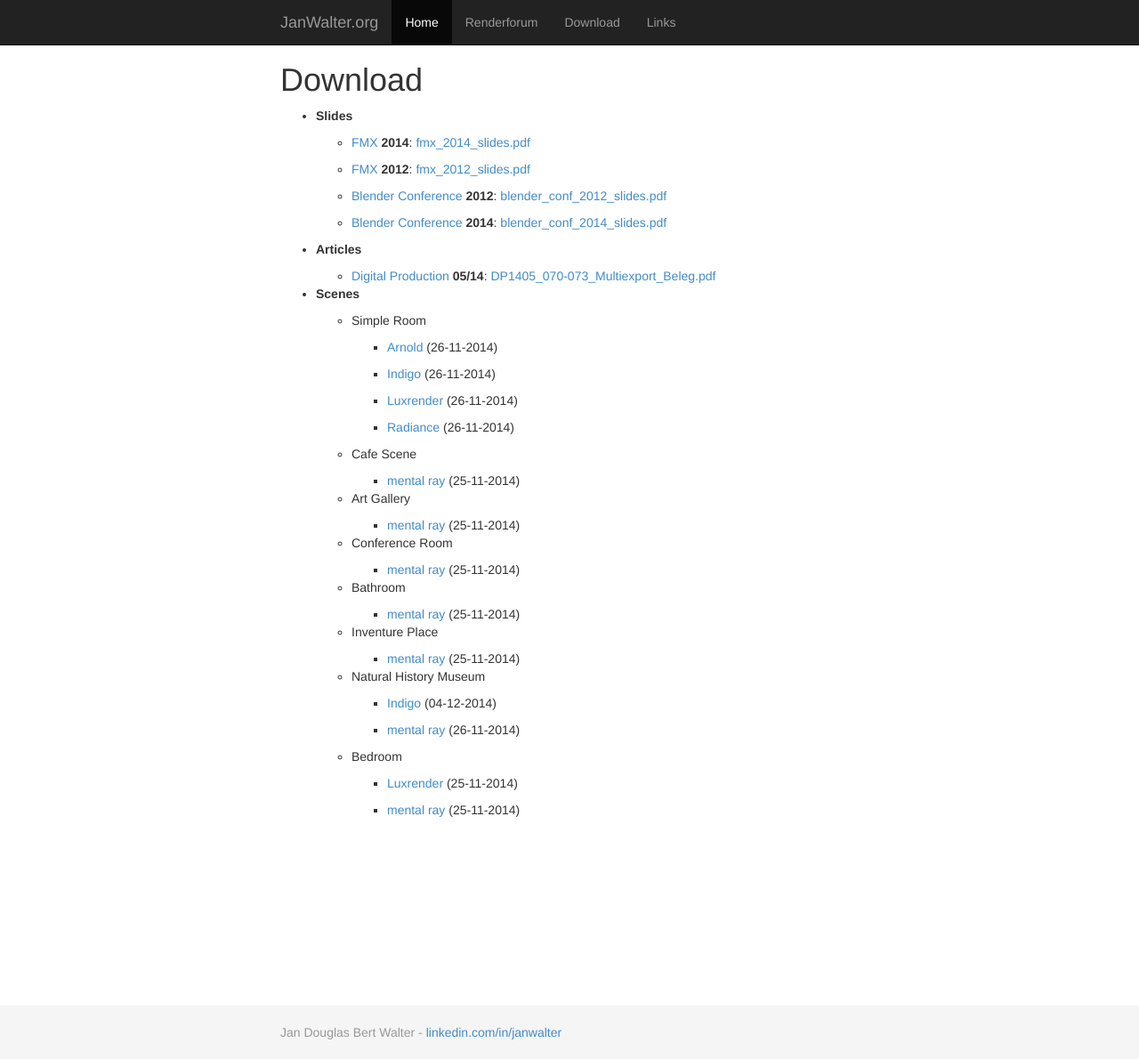
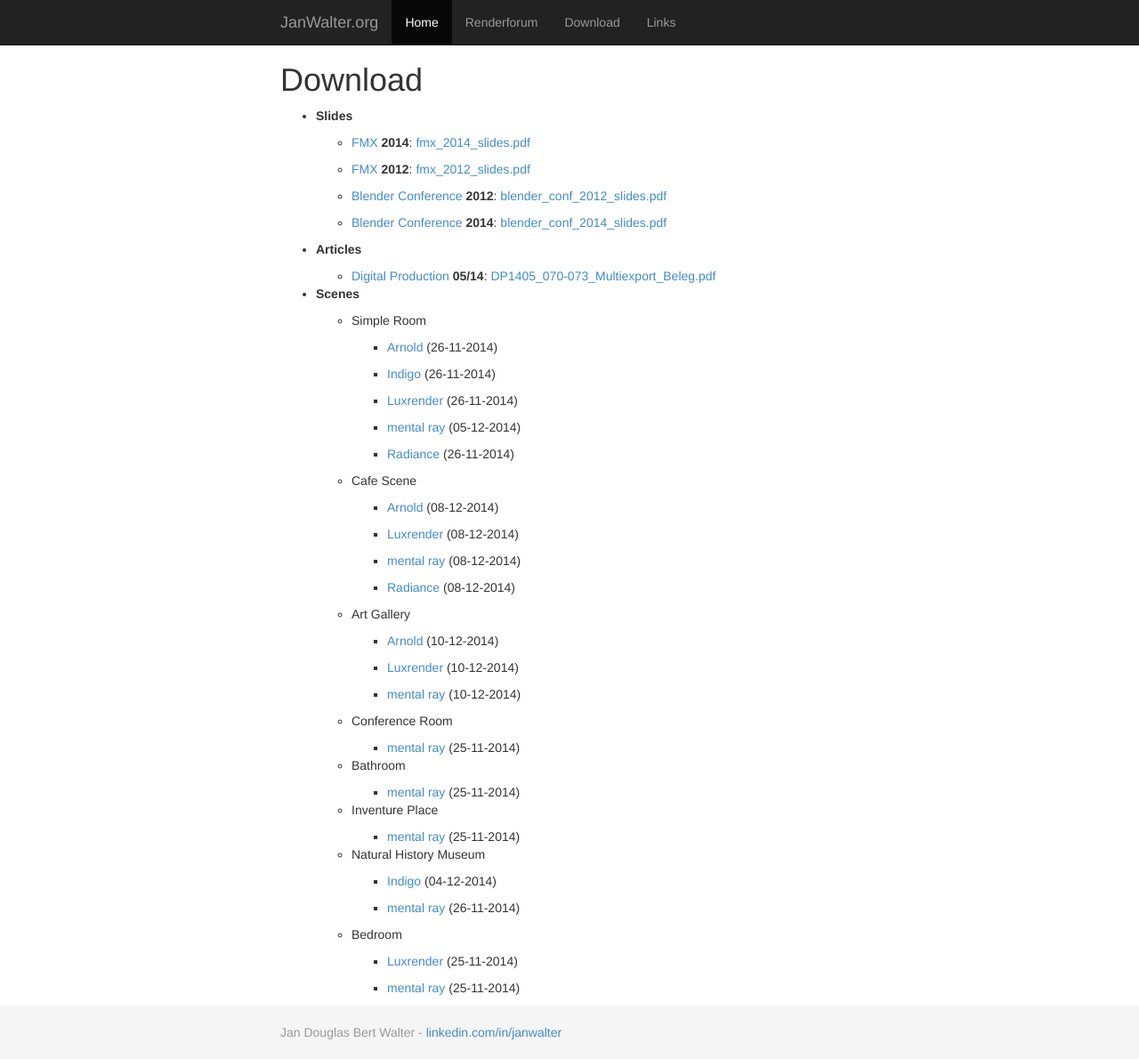
Before and after one commit to wahn/jan_walter_org, a Jekyll site: the page built from download/index.md, in a window 1280 px wide and 1190 px high. Shown: the whole window at 89% size. Built offline with Jekyll 4.4.1, drawn with Linux system fonts in a browser that asks for light colours; Markdown is read by kramdown in place of the engine named in the settings.

Commit message:
Add more download links for the first three Radiance scenes.

```diff
--- a/download/index.md
+++ b/download/index.md
@@ -33,15 +33,27 @@ Download
 
         + [Luxrender](https://www.janwalter.org/Download/Scenes/simple_room_lxs.tar.gz) (26-11-2014)
 
+        + [mental ray](https://www.janwalter.org/Download/Scenes/simple_room_mi.tar.gz) (05-12-2014)
+
         + [Radiance](https://www.janwalter.org/Download/Scenes/simple_room_rad.tar.gz) (26-11-2014)
 
     - Cafe Scene
 
-        + [mental ray](https://www.janwalter.org/Download/Scenes/cafe_scene_mi.tar.gz) (25-11-2014)
+        + [Arnold](https://www.janwalter.org/Download/Scenes/cafe_scene_ass.tar.gz) (08-12-2014)
+
+        + [Luxrender](https://www.janwalter.org/Download/Scenes/cafe_scene_lxs.tar.gz) (08-12-2014)
+
+        + [mental ray](https://www.janwalter.org/Download/Scenes/cafe_scene_mi.tar.gz) (08-12-2014)
+
+        + [Radiance](https://www.janwalter.org/Download/Scenes/cafe_scene_rad.tar.gz) (08-12-2014)
 
     - Art Gallery
 
-        + [mental ray](https://www.janwalter.org/Download/Scenes/art_gallery_mi.tar.gz) (25-11-2014)
+        + [Arnold](https://www.janwalter.org/Download/Scenes/art_gallery_ass.tar.gz) (10-12-2014)
+
+        + [Luxrender](https://www.janwalter.org/Download/Scenes/art_gallery_lxs.tar.gz) (10-12-2014)
+
+        + [mental ray](https://www.janwalter.org/Download/Scenes/art_gallery_mi.tar.gz) (10-12-2014)
 
     - Conference Room
 
```
